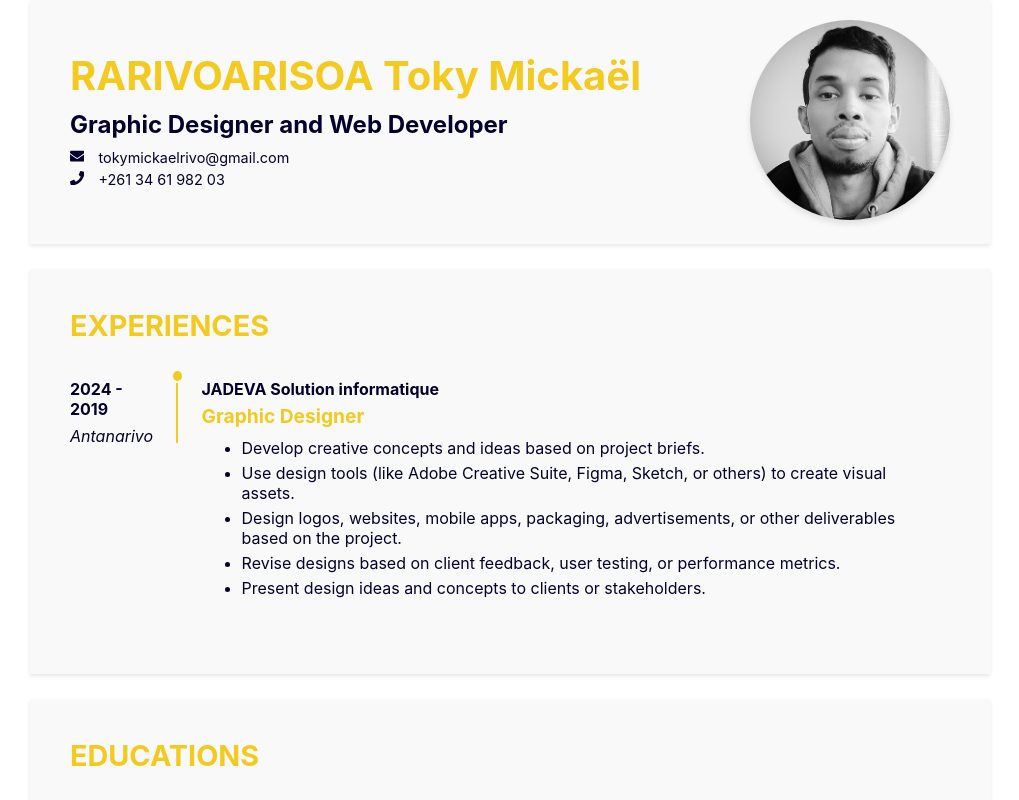
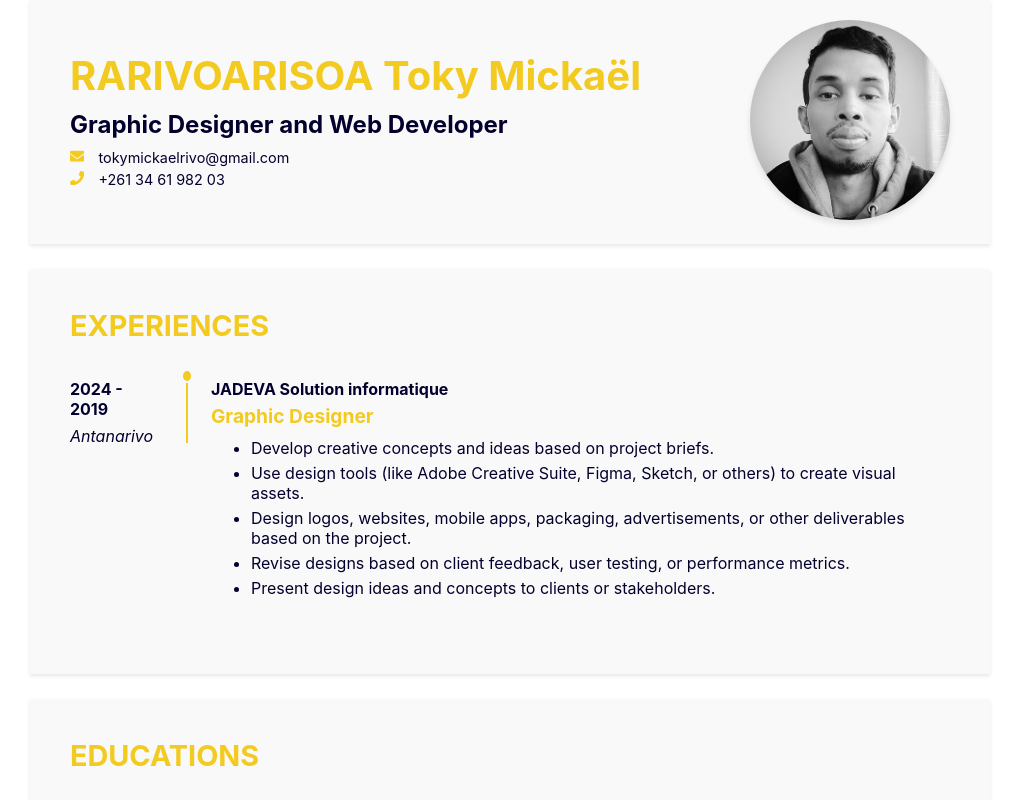
Before and after one commit to meiddiel/resume, a React (Create React App) app: page / in a window 1280 px wide. Shown: the top 800 px of the page, without its empty margins (130-1149 px from the left). Built offline with nearby package versions, Linux system fonts and the light colour scheme.

Commit message:
ajustement css

```diff
--- a/src/Styles/Experience.css
+++ b/src/Styles/Experience.css
@@ -15,7 +15,7 @@
 }
 
 .timeline-left {
-  flex: 1;
+  flex: 1 110px;
   text-align: left;
   font-size: 1rem;
   color: var(--primary-color);
--- a/src/Styles/Header.css
+++ b/src/Styles/Header.css
@@ -31,6 +31,10 @@
   margin: 0;
   font-size: 0.9rem;
   color: var(--primary-color);
+}
+
+.icon {
+  color: var(--secondary-color);
 }
 
 .contact-info span {
--- a/src/components/Header.js
+++ b/src/components/Header.js
@@ -13,11 +13,11 @@ const Header = ({ header }) => {
         <h2 className="title">{title}</h2>
         <ul className="contact-info">
           <li>
-            <FaEnvelope />
+            <FaEnvelope className="icon" />
             <span> {contact.email}</span>
           </li>
           <li>
-            <FaPhone />
+            <FaPhone className="icon" />
             <span> {contact.phone}</span>
           </li>
         </ul>
```
